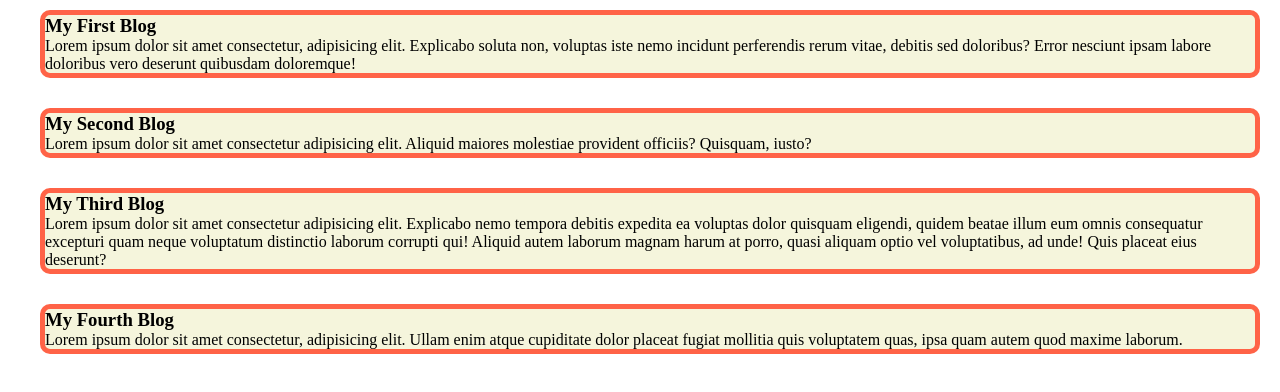
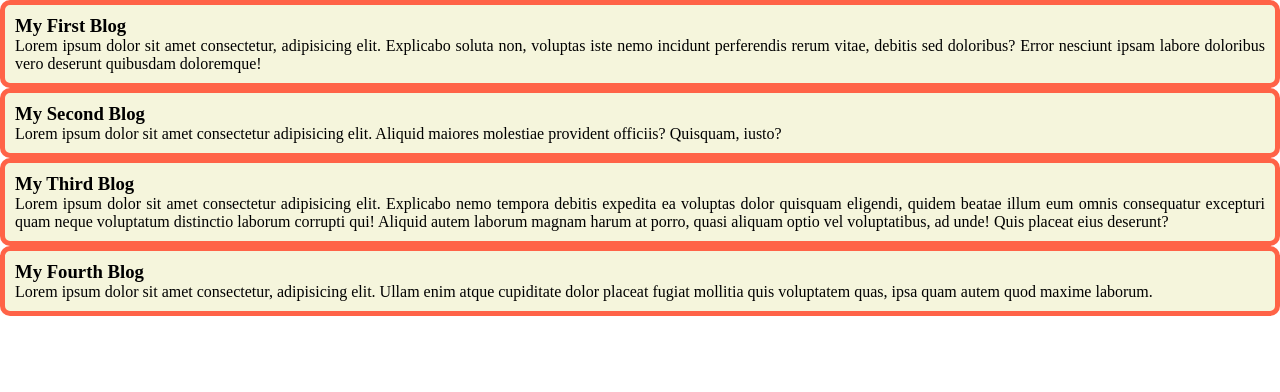
Before and after one commit to syedmehedi34/01_practice, a plain HTML site: page index.html in a window 1280 px wide. Drawn offline with Linux system fonts and the light colour scheme.

Commit message:
box model

```diff
--- a/index.html
+++ b/index.html
@@ -10,15 +10,19 @@
             border: 5px solid tomato;
             /* border-bottom: none; */
             border-radius: 10px;
+
             /* border-top: 10px solid salmon;
             border-left: 10px solid red; */
 
             /* margin: 10px; */
             /* margin-top: 20px; */
-            margin: 10px 50px;  /* Margin top and bottom  */
-            margin: 10px 25px 50px;  /* top, right-left , bottom  */
-            margin: 10px 20px 30px 40px; /* top, right, bottom, left */
+            /* margin: 10px 50px;  Margin top and bottom  */
+            /* margin: 10px 25px 50px;  top, right-left , bottom  */
+            /* margin: 10px 20px 30px 40px; top, right, bottom, left */
 
+            padding: 10px;
+            text-align: justify;
+            /* width: 75%; */
 
         }
         *{
```
